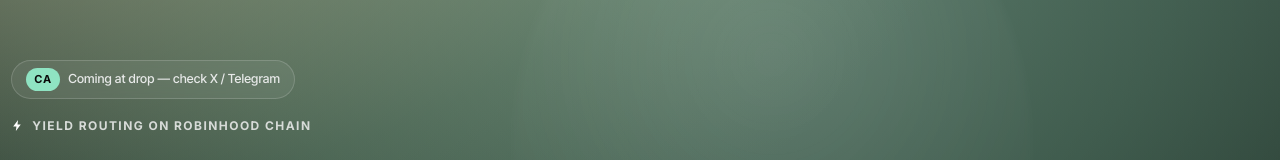
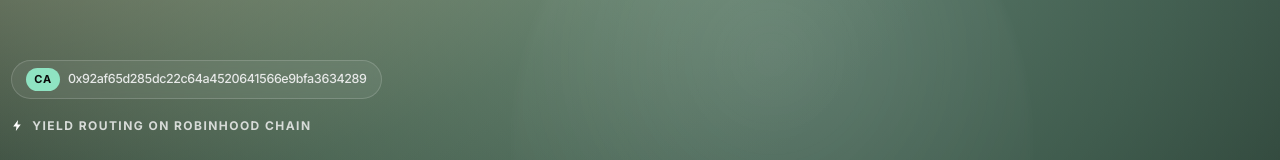
Before and after one commit to realrulerfang/ucishka, a plain HTML site: page index.html in a window 1280 px wide. Shown: the part 365-525 px from the top of the page. Drawn offline with Linux system fonts and the light colour scheme.

Commit message:
Update index.html

```diff
--- a/index.html
+++ b/index.html
@@ -273,7 +273,7 @@
     <div class="wrap">
       <div class="ca-badge">
         <span class="ca-label">CA</span>
-        <span class="ca-address">Coming at drop — check X / Telegram</span>
+        <span class="ca-address">0x92af65d285dc22c64a4520641566e9bfa3634289</span>
       </div>
       <div class="eyebrow-tag">
         <svg viewBox="0 0 24 24" fill="none"><path d="M13 2L4 14h6l-1 8 9-12h-6l1-8z" fill="white"/></svg>
```
